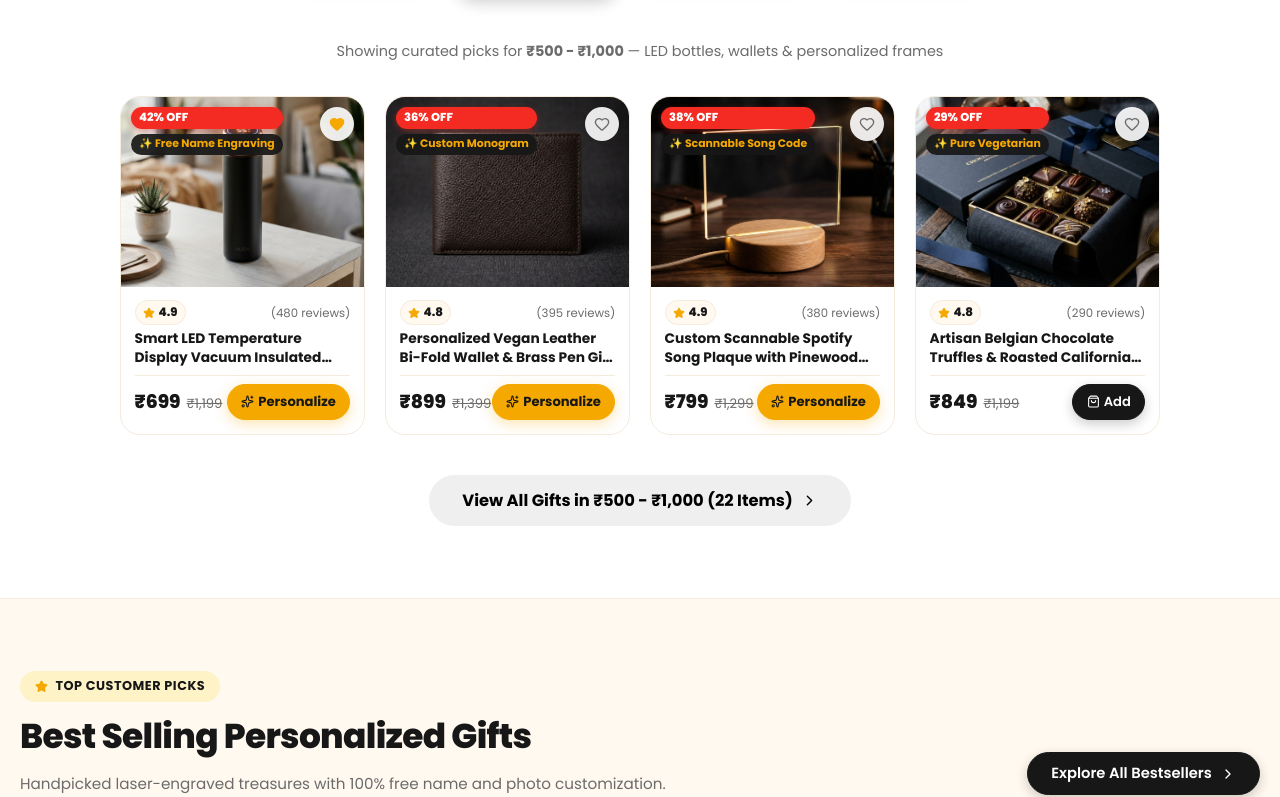
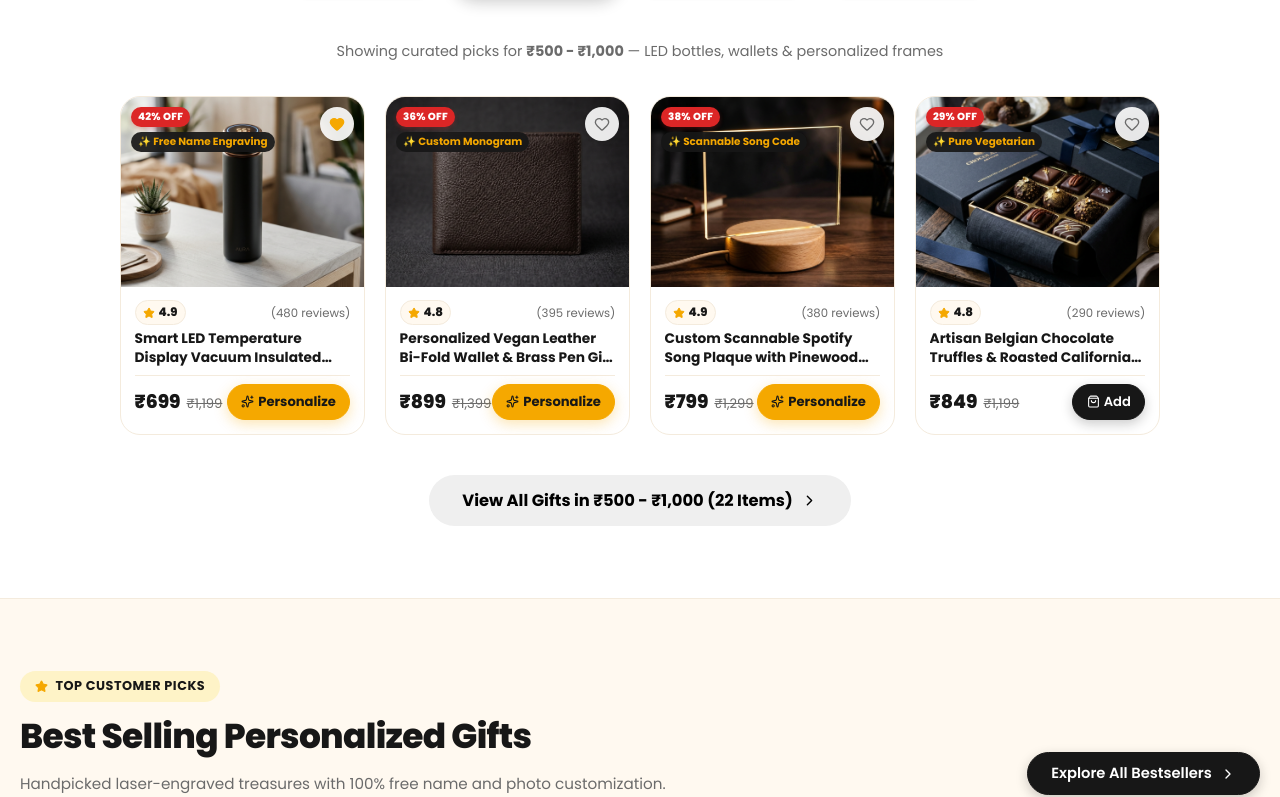
Before and after one commit to delta-student-123/gift-mart, a React (Vite) app: page / in a window 1280 px wide. Shown: the part 1138-1935 px from the top of the page. Built offline with nearby package versions, Linux system fonts and the light colour scheme.

Commit message:
style: reduce size and tone down red of % OFF discount badges

```diff
--- a/src/components/ProductCard.jsx
+++ b/src/components/ProductCard.jsx
@@ -83,16 +83,19 @@ export const ProductCard = ({ product, compact = false, imageHeight }) => {
         />
 
         {/* Badges Over Image (Giftana Style) */}
-        <div style={{ position: 'absolute', top: 10, left: 10, display: 'flex', flexDirection: 'column', gap: 5, zIndex: 2 }}>
+        <div style={{ position: 'absolute', top: 10, left: 10, display: 'flex', flexDirection: 'column', alignItems: 'flex-start', gap: 5, zIndex: 2 }}>
           {discountPercent > 0 && (
             <span style={{
-              background: '#f42b23',
+              background: '#dc2626',
               color: '#ffffff',
-              padding: '2px 8px',
-              borderRadius: 'var(--radius-full)',
-              fontSize: '0.72rem',
+              padding: '2px 7px',
+              borderRadius: '9999px',
+              fontSize: '0.64rem',
               fontWeight: 800,
-              boxShadow: '0 2px 6px rgba(244, 43, 35, 0.35)'
+              letterSpacing: '0.02em',
+              boxShadow: '0 2px 4px rgba(220, 38, 38, 0.25)',
+              alignSelf: 'flex-start',
+              whiteSpace: 'nowrap'
             }}>
               {discountPercent}% OFF
             </span>
@@ -103,13 +106,15 @@ export const ProductCard = ({ product, compact = false, imageHeight }) => {
               background: 'rgba(23, 23, 23, 0.92)',
               backdropFilter: 'blur(4px)',
               color: '#F5A800',
-              padding: '2px 8px',
-              borderRadius: 'var(--radius-full)',
-              fontSize: '0.68rem',
+              padding: '2px 7px',
+              borderRadius: '9999px',
+              fontSize: '0.65rem',
               fontWeight: 700,
               display: 'inline-flex',
               alignItems: 'center',
-              gap: 3
+              gap: 3,
+              alignSelf: 'flex-start',
+              whiteSpace: 'nowrap'
             }}>
               ✨ {product.tag}
             </span>
--- a/src/components/ProductDetailModal.jsx
+++ b/src/components/ProductDetailModal.jsx
@@ -146,12 +146,13 @@ export const ProductDetailModal = () => {
                     position: 'absolute',
                     top: 14,
                     left: 14,
-                    background: 'var(--primary)',
+                    background: '#dc2626',
                     color: '#ffffff',
-                    padding: '4px 10px',
+                    padding: '3px 9px',
                     borderRadius: 'var(--radius-full)',
-                    fontSize: '0.78rem',
-                    fontWeight: 800
+                    fontSize: '0.74rem',
+                    fontWeight: 800,
+                    boxShadow: '0 2px 6px rgba(220, 38, 38, 0.25)'
                   }}>
                     {discountPercent}% OFF
                   </span>
--- a/src/pages/ProductDetailPage.jsx
+++ b/src/pages/ProductDetailPage.jsx
@@ -136,13 +136,13 @@ export const ProductDetailPage = ({ product }) => {
                   position: 'absolute',
                   top: 16,
                   left: 16,
-                  background: 'var(--primary)',
+                  background: '#dc2626',
                   color: '#ffffff',
-                  padding: '4px 12px',
+                  padding: '3px 9px',
                   borderRadius: 'var(--radius-full)',
-                  fontSize: '0.82rem',
+                  fontSize: '0.74rem',
                   fontWeight: 800,
-                  boxShadow: '0 2px 8px rgba(194, 24, 91, 0.35)'
+                  boxShadow: '0 2px 6px rgba(220, 38, 38, 0.25)'
                 }}>
                   {discountPercent}% OFF
                 </span>
```
